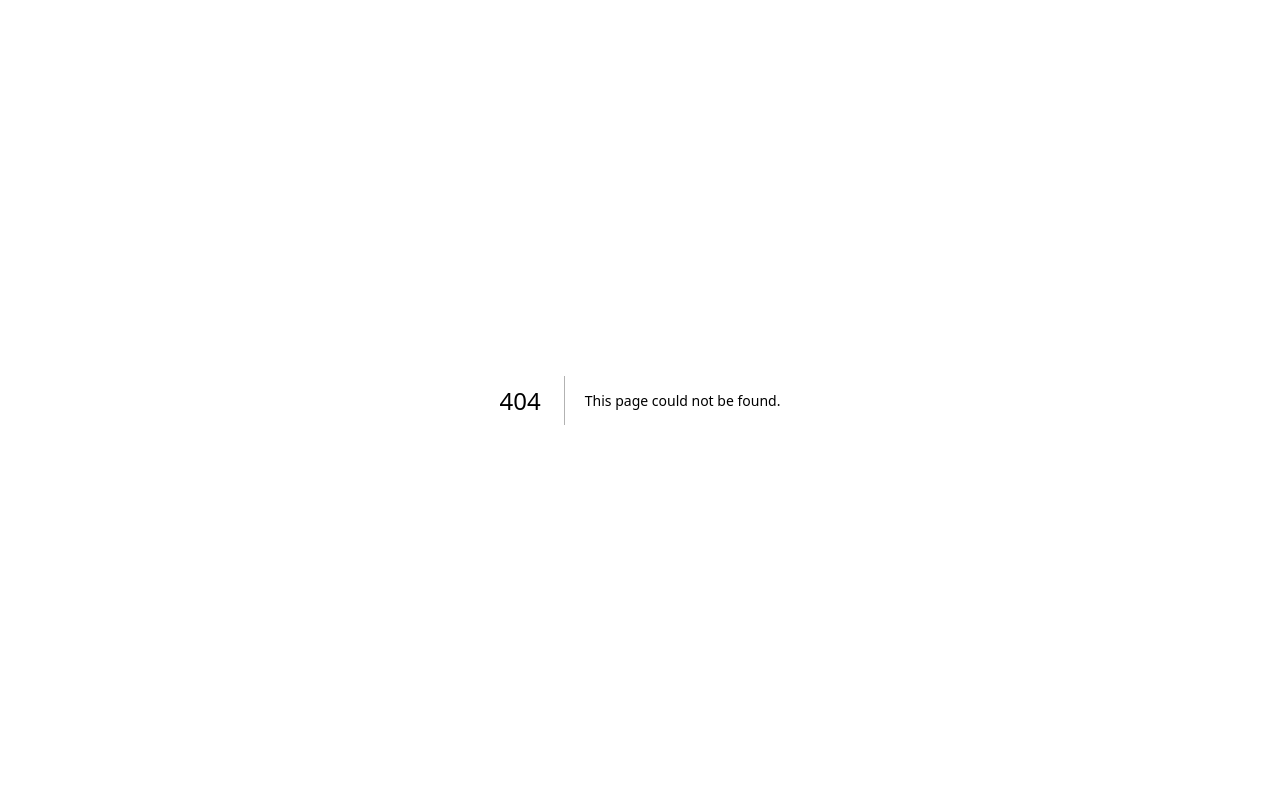
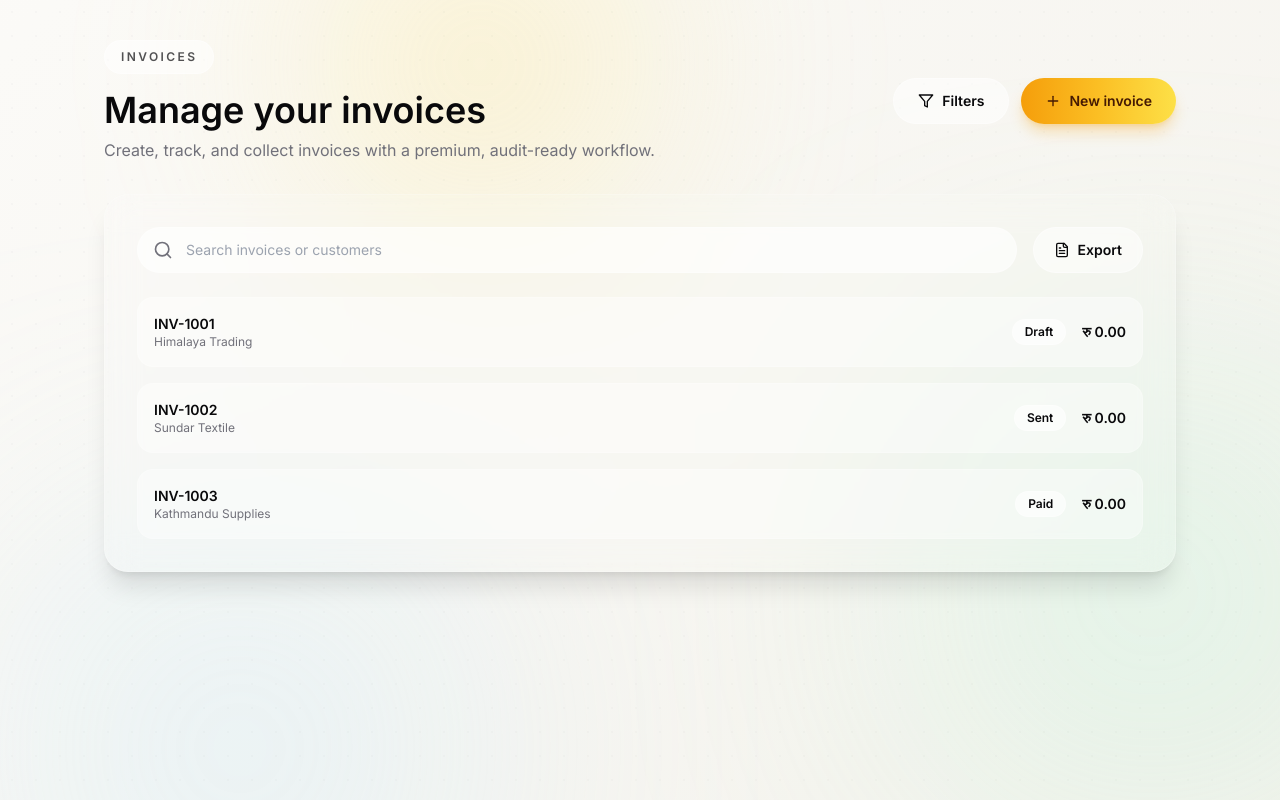
Before and after one commit to sushiltimalsina/Lekhaly, a Next.js app in the folder apps/web/: page /invoices in a window 1280 px wide. Before the commit this address had no page. Built offline with nearby package versions, Linux system fonts and the light colour scheme.

Commit message:
feat: add invoices page to the web application

```diff
--- /dev/null
+++ b/apps/web/src/app/invoices/page.tsx
@@ -0,0 +1,103 @@
+"use client";
+
+import { motion } from "framer-motion";
+import { FileText, Filter, Plus, Search } from "lucide-react";
+import { formatCurrency } from "../lib/format";
+
+const container = {
+    hidden: { opacity: 0 },
+    show: { opacity: 1, transition: { staggerChildren: 0.08 } },
+};
+
+const item = {
+    hidden: { opacity: 0, y: 16 },
+    show: { opacity: 1, y: 0 },
+};
+
+const invoices = [
+    { id: "INV-1001", customer: "Himalaya Trading", status: "Draft", amount: 0 },
+    { id: "INV-1002", customer: "Sundar Textile", status: "Sent", amount: 0 },
+    { id: "INV-1003", customer: "Kathmandu Supplies", status: "Paid", amount: 0 },
+];
+
+export default function InvoicesPage() {
+    return (
+        <div className="min-h-screen relative overflow-hidden">
+            <div className="absolute inset-0 -z-10">
+                <div className="absolute inset-0 bg-[linear-gradient(135deg,rgba(251,250,247,0.96),rgba(244,242,236,0.96))] dark:bg-[linear-gradient(135deg,rgba(7,10,16,0.98),rgba(12,15,23,0.98))]" />
+                <div className="absolute -top-24 left-1/4 h-80 w-80 rounded-full bg-amber-200/40 blur-[120px] dark:bg-amber-500/20" />
+                <div className="absolute top-1/2 -right-16 h-96 w-96 rounded-full bg-emerald-200/40 blur-[140px] dark:bg-emerald-500/20" />
+                <div className="absolute bottom-[-140px] left-12 h-96 w-96 rounded-full bg-sky-200/40 blur-[140px] dark:bg-sky-500/20" />
+                <div className="absolute inset-0 opacity-[0.12] [background-image:radial-gradient(rgba(60,60,60,0.2)_1px,transparent_1px)] [background-size:24px_24px] dark:opacity-[0.08]" />
+            </div>
+
+            <motion.div
+                variants={container}
+                initial="hidden"
+                animate="show"
+                className="mx-auto max-w-6xl px-4 py-8 sm:px-6 sm:py-10 lg:px-10"
+            >
+                <motion.header variants={item} className="flex flex-col gap-6 lg:flex-row lg:items-center lg:justify-between">
+                    <div className="space-y-4">
+                        <span className="inline-flex w-fit items-center gap-2 rounded-full border border-white/40 bg-white/50 px-4 py-2 text-xs font-semibold uppercase tracking-[0.2em] text-foreground/70 dark:border-white/10 dark:bg-white/5">
+                            Invoices
+                        </span>
+                        <div>
+                            <h1 className="text-3xl sm:text-4xl font-semibold">Manage your invoices</h1>
+                            <p className="mt-2 text-muted-foreground">
+                                Create, track, and collect invoices with a premium, audit-ready workflow.
+                            </p>
+                        </div>
+                    </div>
+                    <div className="flex flex-col gap-3 sm:flex-row">
+                        <button className="inline-flex items-center justify-center gap-2 rounded-full border border-white/40 bg-white/50 px-6 py-3 text-sm font-semibold text-foreground transition hover:bg-white/70 dark:border-white/10 dark:bg-white/5">
+                            <Filter className="h-4 w-4" />
+                            Filters
+                        </button>
+                        <button className="inline-flex items-center justify-center gap-2 rounded-full bg-gradient-to-r from-amber-500 via-amber-400 to-yellow-300 px-6 py-3 text-sm font-semibold text-amber-950 shadow-lg shadow-amber-500/30 transition hover:shadow-xl hover:shadow-amber-500/40">
+                            <Plus className="h-4 w-4" />
+                            New invoice
+                        </button>
+                    </div>
+                </motion.header>
+
+                <motion.section variants={item} className="mt-8 glass-panel rounded-3xl p-6 sm:p-8">
+                    <div className="flex flex-col gap-4 sm:flex-row sm:items-center sm:justify-between">
+                        <div className="relative flex-1">
+                            <Search className="absolute left-4 top-1/2 h-5 w-5 -translate-y-1/2 text-muted-foreground" />
+                            <input
+                                type="text"
+                                placeholder="Search invoices or customers"
+                                className="w-full rounded-full border border-white/30 bg-white/60 py-3 pl-12 pr-4 text-sm text-foreground outline-none transition focus:border-amber-300/60 focus:ring-2 focus:ring-amber-300/40 dark:border-white/10 dark:bg-white/5"
+                            />
+                        </div>
+                        <button className="inline-flex items-center justify-center gap-2 rounded-full border border-white/40 bg-white/50 px-5 py-3 text-sm font-semibold text-foreground transition hover:bg-white/70 dark:border-white/10 dark:bg-white/5">
+                            <FileText className="h-4 w-4" />
+                            Export
+                        </button>
+                    </div>
+
+                    <div className="mt-6 space-y-4">
+                        {invoices.map((invoice) => (
+                            <div
+                                key={invoice.id}
+                                className="flex flex-col gap-4 rounded-2xl border border-white/20 bg-white/40 p-4 text-sm text-muted-foreground dark:border-white/10 dark:bg-white/5 sm:flex-row sm:items-center sm:justify-between"
+                            >
+                                <div>
+                                    <p className="text-foreground font-semibold">{invoice.id}</p>
+                                    <p className="text-xs text-muted-foreground">{invoice.customer}</p>
+                                </div>
+                                <div className="flex flex-wrap items-center gap-4">
+                                    <span className="rounded-full border border-white/30 bg-white/60 px-3 py-1 text-xs font-semibold text-foreground dark:border-white/10 dark:bg-white/5">
+                                        {invoice.status}
+                                    </span>
+                                    <span className="text-foreground font-semibold">{formatCurrency(invoice.amount)}</span>
+                                </div>
+                            </div>
+                        ))}
+                    </div>
+                </motion.section>
+            </motion.div>
+        </div>
+    );
+}
```
